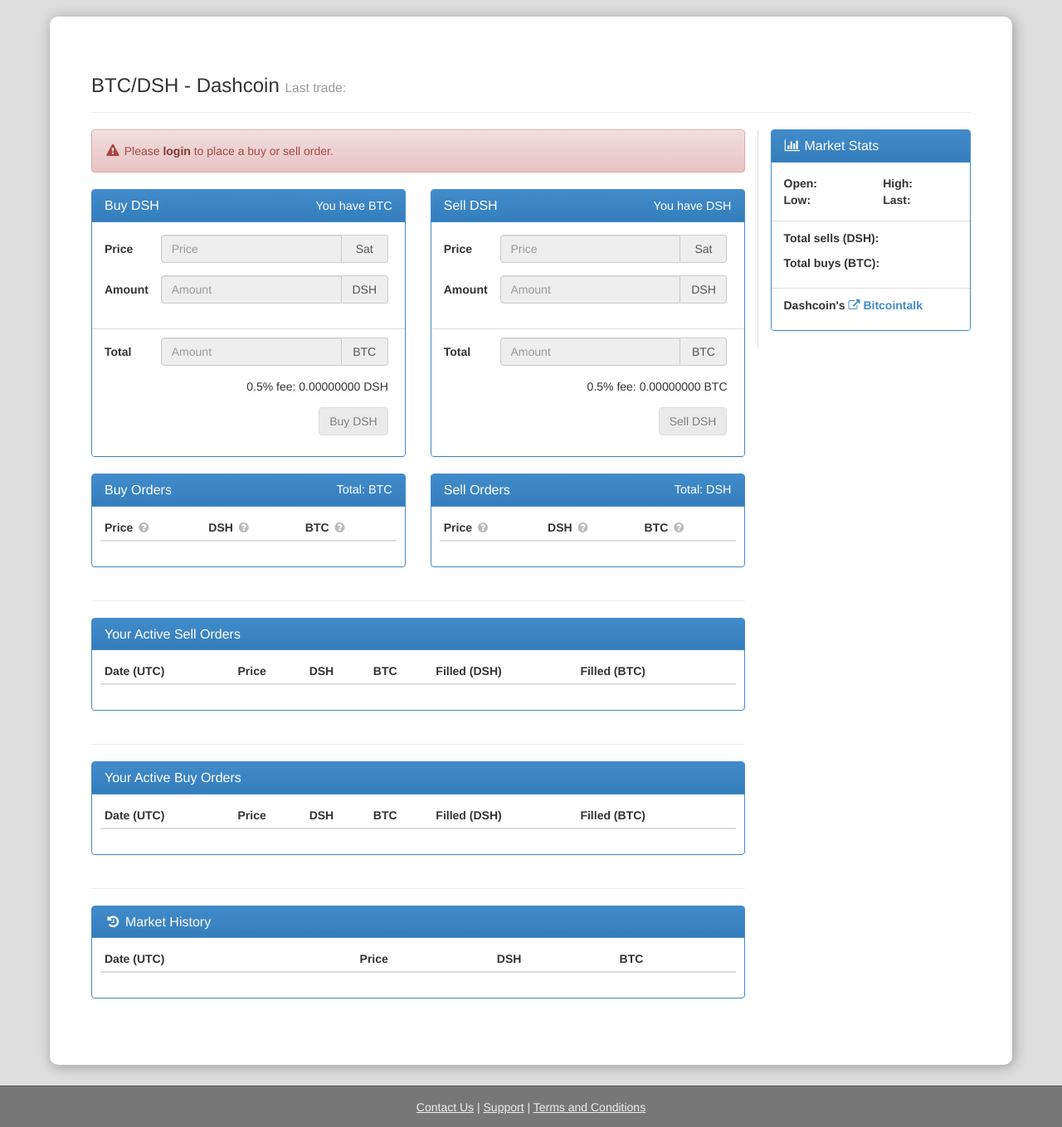
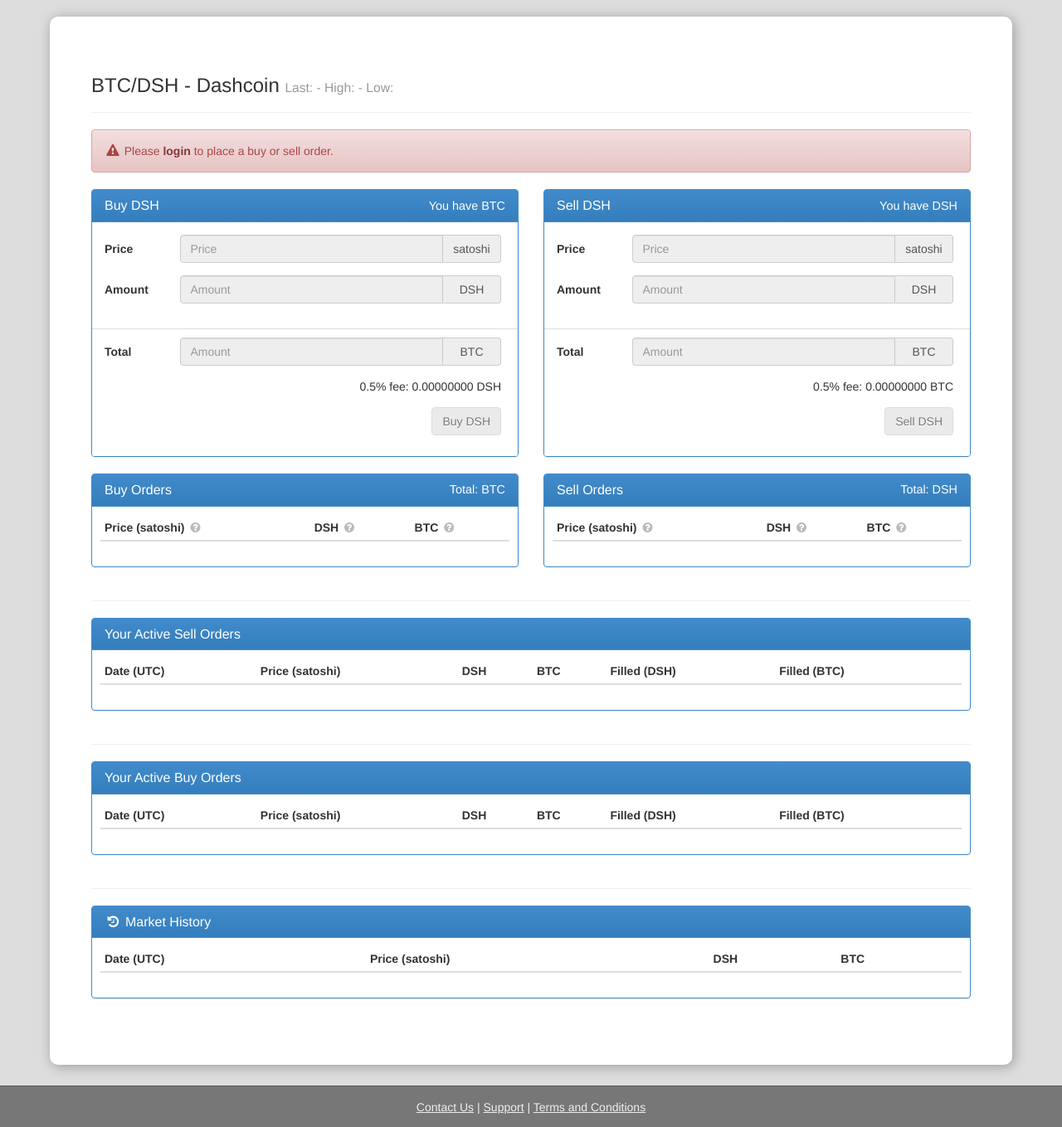
Before and after one commit to cryptonight/subtoshi, a PHP site: page /market?coin=dsh in a window 1280 px wide. Shown: the part 44-1403 px from the top of the page at 83% size. Run offline with PHP 8.4, Linux system fonts and the light colour scheme; data that the repository does not hold is empty; some libraries are stand-ins or nearby versions.

Commit message:
Reworked layout and changed sat to satoshi

```diff
--- a/www/market.php
+++ b/www/market.php
@@ -4,11 +4,11 @@
 <div class="box box-main">
 
 <div class="page-header">
-  <h3>BTC/<?php echo strtoupper($_GET['coin']); ?> - <?php echo getname($_GET['coin']); ?> <small>Last trade: <span id="lasttrade"></span></small></h3>
+  <h3>BTC/<?php echo strtoupper($_GET['coin']); ?> - <?php echo getname($_GET['coin']); ?> <small>Last: <span id="last"></span> - High: <span id="high"></span> - Low: <span id="low"></span></small></h3>
 </div>
 
 <div class="row">
-<div class="col-md-9">
+<div class="col-md-12">
 <div class="row">
 <div class="col-md-12" id="alerts">
   <?php if(!isset($_SESSION['user_id'])){ ?>
@@ -31,7 +31,7 @@
                   <div class="col-sm-10">
                     <div class="input-group" style="padding-right:5px; padding-left:5px; width:100%;">
                     <input type="text" class="form-control" id="buyorder_price" placeholder="Price" onkeyup="calcbuytotal();">
-                    <span class="input-group-addon" style="width:4em;">Sat</span>
+                    <span class="input-group-addon" style="width:5em;">satoshi</span>
                     </div>
                   </div>
                 </div>
@@ -40,7 +40,7 @@
                   <div class="col-sm-10">
                   <div class="input-group" style="padding-right:5px; padding-left:5px; width:100%;">
                     <input type="text" class="form-control" id="buyorder_size" placeholder="Amount" onkeyup="calcbuytotal();">
-                    <span class="input-group-addon" style="width:4em;"><?php echo strtoupper($_GET['coin']); ?></span>
+                    <span class="input-group-addon" style="width:5em;"><?php echo strtoupper($_GET['coin']); ?></span>
                   </div>
                   </div>
                 </div>
@@ -54,7 +54,7 @@
                   <div class="col-sm-10">
                   <div class="input-group" style="padding-right:5px; padding-left:5px; width:100%;">
                     <input type="text" class="form-control" id="buyorder_total" placeholder="Amount" onkeyup="calcbuyamount();">
-                    <span class="input-group-addon" style="width:4em;">BTC</span>
+                    <span class="input-group-addon" style="width:5em;">BTC</span>
                   </div>
                   </div>
                 </div>
@@ -85,7 +85,7 @@
                   <div class="col-sm-10">
                     <div class="input-group" style="padding-right:5px; padding-left:5px; width:100%;">
                     <input type="text" class="form-control" id="sellorder_price" placeholder="Price" onkeyup="calcselltotal();">
-                    <span class="input-group-addon" style="width:4em;">Sat</span>
+                    <span class="input-group-addon" style="width:5em;">satoshi</span>
                     </div>
                   </div>
                 </div>
@@ -94,7 +94,7 @@
                   <div class="col-sm-10">
                   <div class="input-group" style="padding-right:5px; padding-left:5px; width:100%;">
                     <input type="text" class="form-control" id="sellorder_size" placeholder="Amount" onkeyup="calcselltotal();">
-                    <span class="input-group-addon" style="width:4em;"><?php echo strtoupper($_GET['coin']); ?></span>
+                    <span class="input-group-addon" style="width:5em;"><?php echo strtoupper($_GET['coin']); ?></span>
                   </div>
                   </div>
                 </div>
@@ -108,7 +108,7 @@
                   <div class="col-sm-10">
                   <div class="input-group" style="padding-right:5px; padding-left:5px; width:100%;">
                     <input type="text" class="form-control" id="sellorder_total" placeholder="Amount" onkeyup="calcsellamount();">
-                    <span class="input-group-addon" style="width:4em;">BTC</span>
+                    <span class="input-group-addon" style="width:5em;">BTC</span>
                   </div>
                   </div>
                 </div>
@@ -139,7 +139,7 @@
 
             <table class="table table-condensed">
             <thead>
-            <tr><th>Price <i class="fa fa-question-circle fa-fw help price"></i></th><th><?php echo strtoupper($_GET['coin']); ?> <i class="fa fa-question-circle fa-fw help coinb"></i></th><th>BTC <i class="fa fa-question-circle fa-fw help btc"></i></th></tr>
+            <tr><th>Price (satoshi) <i class="fa fa-question-circle fa-fw help price"></i></th><th><?php echo strtoupper($_GET['coin']); ?> <i class="fa fa-question-circle fa-fw help coinb"></i></th><th>BTC <i class="fa fa-question-circle fa-fw help btc"></i></th></tr>
             </thead>
             <tbody id="buyorders">
             </tbody>
@@ -157,7 +157,7 @@
 
             <table class="table table-condensed">
             <thead>
-            <tr><th>Price <i class="fa fa-question-circle fa-fw help price"></i></th><th><?php echo strtoupper($_GET['coin']); ?> <i class="fa fa-question-circle fa-fw help coins"></i></th><th>BTC <i class="fa fa-question-circle fa-fw help btc"></i></th></tr>
+            <tr><th>Price (satoshi) <i class="fa fa-question-circle fa-fw help price"></i></th><th><?php echo strtoupper($_GET['coin']); ?> <i class="fa fa-question-circle fa-fw help coins"></i></th><th>BTC <i class="fa fa-question-circle fa-fw help btc"></i></th></tr>
             </thead>
             <tbody id="sellorders">
             </tbody>
@@ -177,7 +177,7 @@
           <div class="panel-body" style="max-height:300px; overflow:auto; padding:10px;">
             <table class="table table-condensed">
             <thead>
-            <tr><th>Date (UTC)</th><th><span class="price">Price</span></th><th><span class="coins"><?php echo strtoupper($_GET['coin']); ?></span></th><th><span class="btc">BTC</span></th><th>Filled (<?php echo strtoupper($_GET['coin']); ?>)</th><th>Filled (BTC)</th><th> </th></tr>
+            <tr><th>Date (UTC)</th><th><span class="price">Price (satoshi)</span></th><th><span class="coins"><?php echo strtoupper($_GET['coin']); ?></span></th><th><span class="btc">BTC</span></th><th>Filled (<?php echo strtoupper($_GET['coin']); ?>)</th><th>Filled (BTC)</th><th> </th></tr>
             </thead>
             <tbody id="active_sell_orders">
             </tbody>
@@ -197,7 +197,7 @@
           <div class="panel-body" style="max-height:300px; overflow:auto; padding:10px;">
             <table class="table table-condensed">
             <thead>
-            <tr><th>Date (UTC)</th><th><span class="price">Price</span></th><th><span class="coinb"><?php echo strtoupper($_GET['coin']); ?></span></th><th><span class="btc">BTC</span></th><th>Filled (<?php echo strtoupper($_GET['coin']); ?>)</th><th>Filled (BTC)</th><th> </th></tr>
+            <tr><th>Date (UTC)</th><th><span class="price">Price (satoshi)</span></th><th><span class="coinb"><?php echo strtoupper($_GET['coin']); ?></span></th><th><span class="btc">BTC</span></th><th>Filled (<?php echo strtoupper($_GET['coin']); ?>)</th><th>Filled (BTC)</th><th> </th></tr>
             </thead>
             <tbody id="active_buy_orders">
             </tbody>
@@ -217,7 +217,7 @@
           <div class="panel-body" style="max-height:300px; overflow:auto; padding:10px;">
             <table class="table table-condensed">
             <thead>
-            <tr><th>Date (UTC)</th><th><span class="price">Price</span></th><th><span class="coin"><?php echo strtoupper($_GET['coin']); ?></span></th><th><span class="btc">BTC</span></th></tr>
+            <tr><th>Date (UTC)</th><th><span class="price">Price (satoshi)</span></th><th><span class="coin"><?php echo strtoupper($_GET['coin']); ?></span></th><th><span class="btc">BTC</span></th></tr>
             </thead>
             <tbody id="markethistory">
             </tbody>
@@ -227,41 +227,6 @@
       </div>
     </div>
     </div>
-
-</div>
-<div class="col-md-3" style="border-left:1px solid #DDD;">
-<div class="panel panel-primary">
-  <div class="panel-heading">
-    <h3 class="panel-title"><i class="fa fa-bar-chart-o fa-fw"></i> Market Stats</h3>
-  </div>
-  <div class="panel-body">
-    <div class="row">
-    <div class="col-md-6">
-    <b>Open: <span id="<?php echo $_GET['coin']; ?>-open"></span></b>
-    </div>
-    <div class="col-md-6">
-    <b>High: <span id="<?php echo $_GET['coin']; ?>-high"></span></b>
-    </div>
-    </div>
-    <div class="row">
-    <div class="col-md-6">
-    <b>Low: <span id="<?php echo $_GET['coin']; ?>-low"></span></b>
-    </div>
-    <div class="col-md-6">
-    <b>Last: <span id="<?php echo $_GET['coin']; ?>-last"></span></b>
-    </div>
-    </div>
-  </div>
-  <ul class="list-group">
-    <li class="list-group-item">
-    <p><b>Total sells (<?php echo strtoupper($_GET['coin']); ?>): <span id="sellvolumestats"></span></b>
-    <p><b>Total buys (BTC): <span id="buyvolumestats"></span></b></p>
-    </li>
-    <li class="list-group-item">
-    <p><b><?php echo getname($_GET['coin']); ?>'s <a href="<?php echo gettalk($_GET['coin']); ?>" target="_newtab"><i class="fa fa-external-link"></i> Bitcointalk</a></b></p>
-    </li>
-    </ul>
-</div>
 
 </div>
 </div>
@@ -316,17 +281,15 @@ function loadBalances(){
 function loadMarketStats(){
   $.post( "api/api", { method: "getDailyStats", coin: getUrlVars()['coin'] }, function( data ) {
       if(!data.result.open){
-          $("#"+data.ticker+"-open").html("N/A");
-          $("#"+data.ticker+"-high").html("N/A");
-          $("#"+data.ticker+"-low").html("N/A");
-          $("#"+data.ticker+"-last").html("N/A");
-          $("#lasttrade").html("N/A");
+          $("#open").html("N/A");
+          $("#high").html("N/A");
+          $("#low").html("N/A");
+          $("#last").html("N/A");
       }else{
-          $("#"+data.ticker+"-open").html(xpnd(math.eval(data.result.open+"/1000")));
-          $("#"+data.ticker+"-high").html(xpnd(math.eval(data.result.high+"/1000")));
-          $("#"+data.ticker+"-low").html(xpnd(math.eval(data.result.low+"/1000")));
-          $("#"+data.ticker+"-last").html(xpnd(math.eval(data.result.last+"/1000")));
-          $("#lasttrade").html(xpnd(math.eval(data.result.last+"/1000")) + " Satoshi");
+          $("#open").html(xpnd(math.eval(data.result.open+"/1000")));
+          $("#high").html(xpnd(math.eval(data.result.high+"/1000")));
+          $("#low").html(xpnd(math.eval(data.result.low+"/1000")));
+          $("#last").html(xpnd(math.eval(data.result.last+"/1000")));
       }
   }, "json");
 }
```
